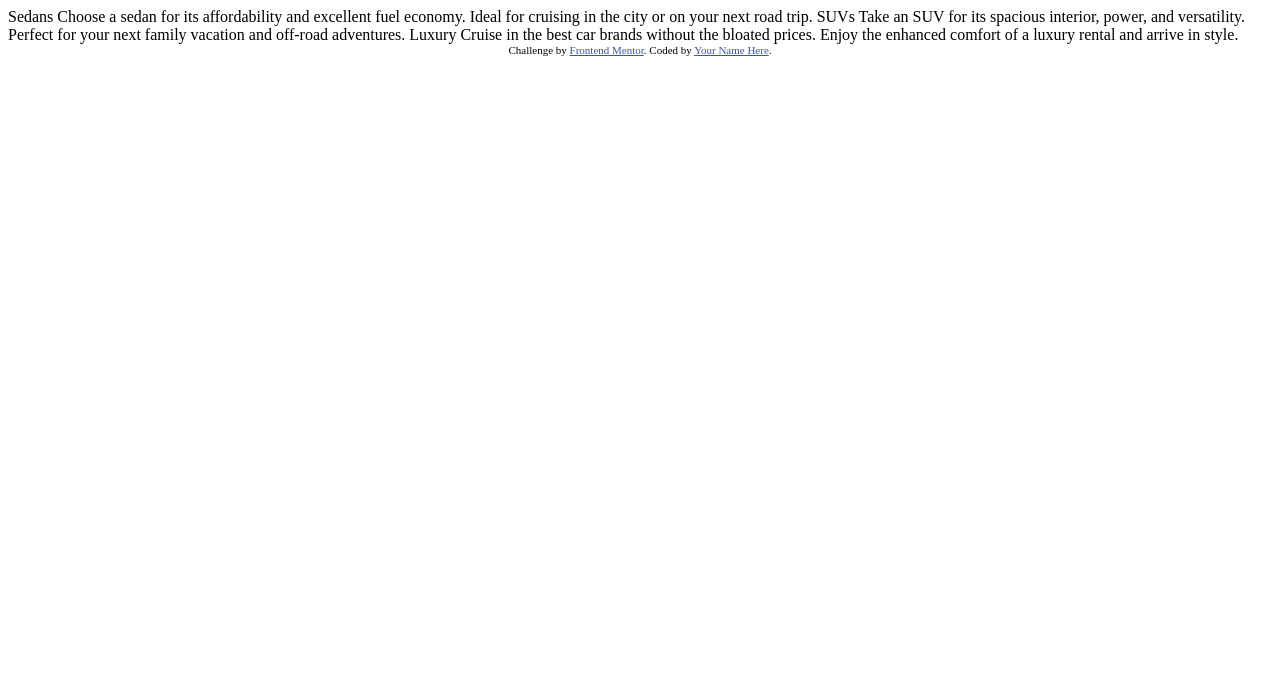
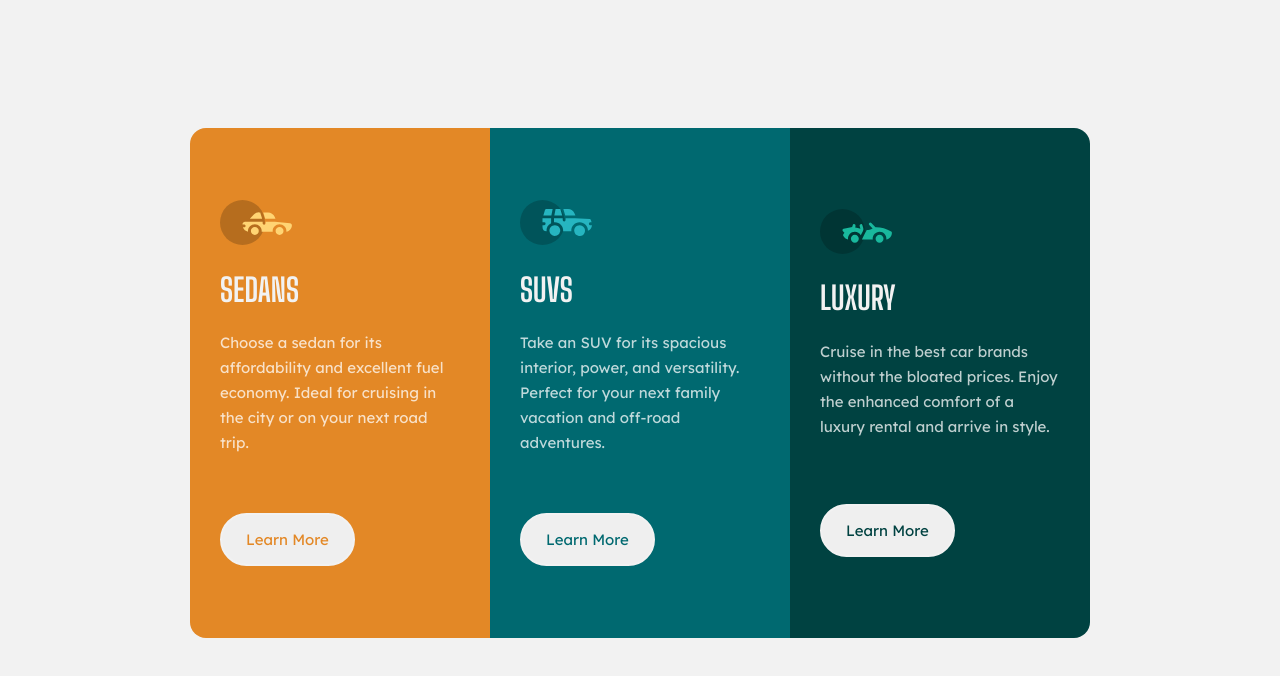
Before and after one commit to Pruthuvi9/3-column-preview-card-component, a plain HTML site: page index.html in a window 1280 px wide. Drawn offline with Linux system fonts and the light colour scheme.

Commit message:
final version

```diff
--- /dev/null
+++ b/index.css
@@ -0,0 +1,130 @@
+@media screen and (min-width: 600px) {
+  body {
+    display: flex;
+    flex-direction: row;
+    justify-content: center;
+    align-items: center;
+    background-color: hsl(0, 0%, 95%);
+    padding: 10%;
+    margin: auto;
+    max-width: 900px;
+    /* width: 900px; */
+    border-radius: 5px;
+  }
+
+  #card-stack-element {
+    display: grid;
+    grid-template-columns: 1fr 1fr 1fr;
+  }
+
+  .orange-element {
+    border-bottom-left-radius: 1em;
+  }
+
+  .very-dark-cyan-element {
+    border-top-right-radius: 1em;
+  }
+}
+
+@media screen and (max-width: 599px) {
+  body {
+    padding: 10%;
+    margin: auto;
+  }
+
+  .orange-element {
+    border-top-right-radius: 1em;
+  }
+
+  .very-dark-cyan-element {
+    border-bottom-left-radius: 1em;
+  }
+}
+
+h1 {
+  font-family: 'Big Shoulders Display', cursive;
+  color: hsl(0, 0%, 95%);
+}
+
+p {
+  font-family: 'Lexend Deca', sans-serif;
+  font-size: 15px;
+  line-height: 25px;
+  color: hsla(0, 0%, 100%, 0.75);
+}
+
+img {
+  width: 30%;
+}
+
+.btn-style {
+  width: max-content;
+  padding:5% 10%;
+  border-style: solid;
+  border-radius: 2em;
+  border-color: hsl(0, 0%, 95%);
+  font-family: 'Lexend Deca', sans-serif;
+  font-size: 15px;
+  line-height: 25px;
+}
+
+.btn-style:active {
+  cursor: pointer;
+  background-color: transparent;
+  color: hsl(0, 0%, 95%);
+}
+
+#sedan-button {
+  color: hsl(31, 77%, 52%);
+}
+
+#suv-button {
+  color: hsl(184, 100%, 22%);
+}
+
+#luxury-button {
+  color: hsl(179, 100%, 13%);
+}
+
+#sedan-button:active {
+  color: hsl(0, 0%, 95%);
+}
+
+#suv-button:active {
+  color: hsl(0, 0%, 95%);
+}
+
+#luxury-button:active {
+  color: hsl(0, 0%, 95%);
+}
+
+.card-element {
+  height: 450px;
+  padding: 10%;
+  display: flex;
+  flex-direction: column;
+  justify-content: space-evenly;
+}
+
+.orange-element {
+  background-color: hsl(31, 77%, 52%);
+  border-top-left-radius: 1em;
+}
+
+.dark-cyan-element {
+  background-color: hsl(184, 100%, 22%);
+}
+
+.very-dark-cyan-element {
+  background-color: hsl(179, 100%, 13%);
+  border-bottom-right-radius: 1em;
+}
+
+/* .rounded-rectangle {
+  width: max-content;
+  padding:5% 10%;
+  border-style: solid;
+  border-radius: 2em;
+  border-color: hsl(0, 0%, 95%);
+
+} */
--- a/index.html
+++ b/index.html
@@ -1,36 +1,68 @@
 <!DOCTYPE html>
 <html lang="en">
+
 <head>
   <meta charset="UTF-8">
-  <meta name="viewport" content="width=device-width, initial-scale=1.0"> <!-- displays site properly based on user's device -->
+  <meta name="viewport" content="width=device-width, initial-scale=1.0">
+  <!-- displays site properly based on user's device -->
 
+  <link rel="preconnect" href="https://fonts.googleapis.com">
+  <link rel="preconnect" href="https://fonts.gstatic.com" crossorigin>
+  <link href="https://fonts.googleapis.com/css2?family=Big+Shoulders+Display:wght@700&family=Lexend+Deca&display=swap"
+    rel="stylesheet">
+  <link rel="stylesheet" type="text/css" href="./index.css" />
   <link rel="icon" type="image/png" sizes="32x32" href="./images/favicon-32x32.png">
 
   <title>Frontend Mentor | 3-column preview card component</title>
+</head>
 
-  <!-- Feel free to remove these styles or customise in your own stylesheet 👍 -->
-  <style>
-    .attribution { font-size: 11px; text-align: center; }
-    .attribution a { color: hsl(228, 45%, 44%); }
-  </style>
-</head>
 <body>
+  <div id="card-stack-element">
+    <div id="sedans-section" class="card-element orange-element">
+      <div>
+        <img src="images/icon-sedans.svg">
+        <h1 id="sedan-heading">SEDANS</h1>
+        <p id="sedan-description">Choose a sedan for its affordability and excellent fuel economy. Ideal for cruising in
+          the city
+          or on your next road trip.</p>
+      </div>
 
-  Sedans
-  Choose a sedan for its affordability and excellent fuel economy. Ideal for cruising in the city
-  or on your next road trip.
+      <div>
+        <button id="sedan-button" class="btn-style" type="button">Learn More</button>
+      </div>
+    </div>
 
-  SUVs
-  Take an SUV for its spacious interior, power, and versatility. Perfect for your next family vacation
-  and off-road adventures.
+    <div id="suvs-section" class="card-element dark-cyan-element">
+      <div>
+        <img src="./images/icon-suvs.svg">
+        <h1 id="suv-heading">SUVS</h1>
+        <p id="suv-description">Take an SUV for its spacious interior, power, and versatility. Perfect for your next
+          family
+          vacation
+          and off-road adventures.</p>
+      </div>
 
-  Luxury
-  Cruise in the best car brands without the bloated prices. Enjoy the enhanced comfort of a luxury
-  rental and arrive in style.
+      <div>
+        <button id="suv-button" class="btn-style" type="button">Learn More</button>
+      </div>
+    </div>
 
-  <div class="attribution">
-    Challenge by <a href="https://www.frontendmentor.io?ref=challenge" target="_blank">Frontend Mentor</a>.
-    Coded by <a href="#">Your Name Here</a>.
+    <div id="luxury-section" class="card-element very-dark-cyan-element">
+      <div>
+        <img src="./images/icon-luxury.svg">
+        <h1 id="luxury-heading">LUXURY</h1>
+        <p id="luxury-description">Cruise in the best car brands without the bloated prices. Enjoy the enhanced comfort
+          of
+          a
+          luxury
+          rental and arrive in style.</p>
+      </div>
+
+      <div>
+        <button id="luxury-button" type="button" class="btn-style">Learn More</button>
+      </div>
+    </div>
   </div>
 </body>
+
 </html>
```
